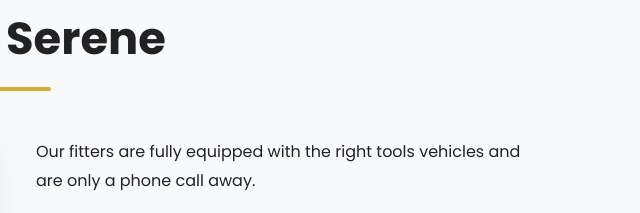
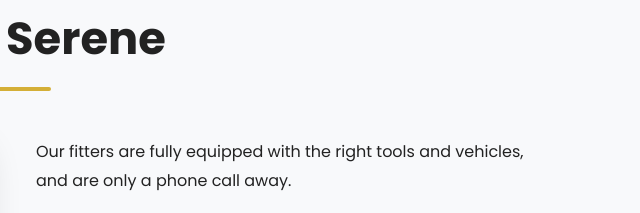
Before and after one commit to PrinceMasimbaMbizi/serene, a plain HTML site: page index.html in a window 1280 px wide. Shown: the part 940-1153 px from the top of the page, 629-1269 px from the left. Drawn offline with Linux system fonts and the light colour scheme; a script that the page names is missing.

Commit message:
Fixed grammar

```diff
--- a/index.html
+++ b/index.html
@@ -114,7 +114,8 @@
             <div class="about-text">
 
 
-                <p>Our fitters are fully equipped with the right tools vehicles and are only a phone call away.</p>
+                <p>Our fitters are fully equipped with the right tools and vehicles, and are only a phone call away.
+                </p>
 
                 <p>
                     Serene Mining & Maintenance Services provides specialist maintenance, shutdown, fabrication, and
```
